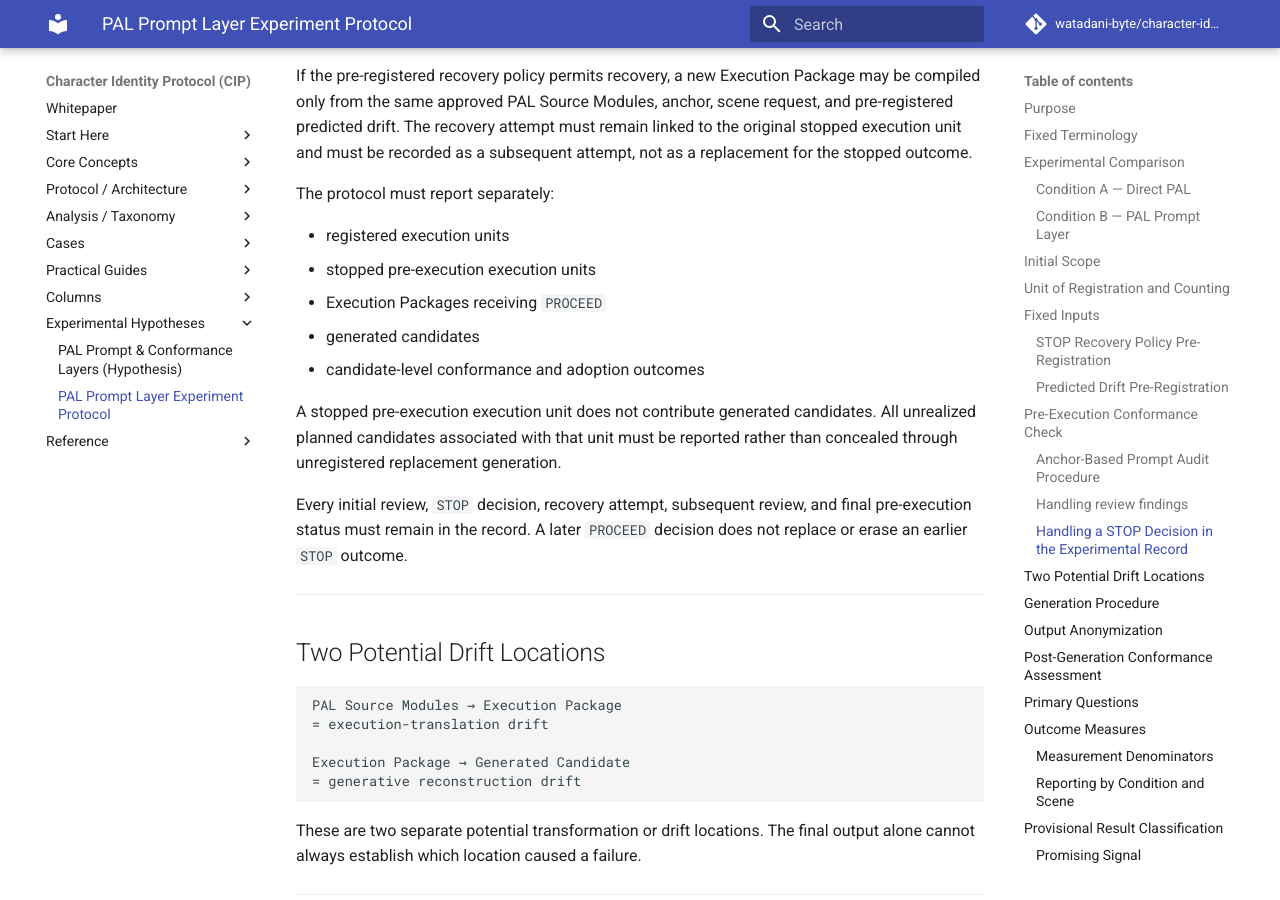
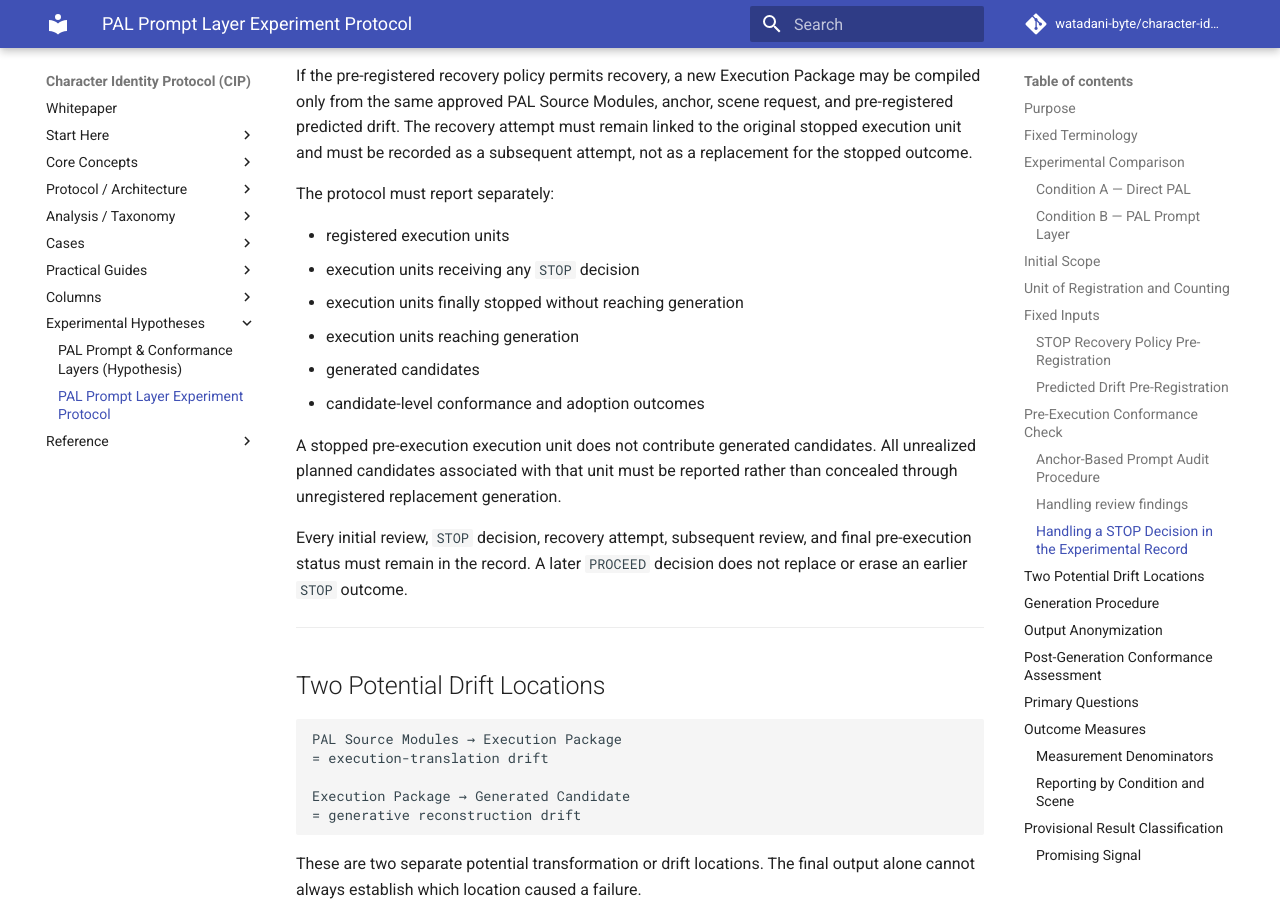
Before and after one commit to watadani-byte/character-identity-protocol, an MkDocs documentation site: the page built from docs/pal_prompt_layer_experiment_protocol.md, in a window 1280 px wide and 900 px high, scrolled down 10343 px. Built offline with MkDocs 1.6.1 and Material for MkDocs 9.7.7, drawn with Linux system fonts in a browser that asks for light colours; comment, search, counter and statistics services are not loaded.

Commit message:
pal_prompt_layer_experiment_protocol.md を更新

```diff
--- a/docs/pal_prompt_layer_experiment_protocol.md
+++ b/docs/pal_prompt_layer_experiment_protocol.md
@@ -365,8 +365,9 @@ If the pre-registered recovery policy permits recovery, a new Execution Package
 The protocol must report separately:
 
 - registered execution units
-- stopped pre-execution execution units
-- Execution Packages receiving `PROCEED`
+- execution units receiving any `STOP` decision
+- execution units finally stopped without reaching generation
+- execution units reaching generation
 - generated candidates
 - candidate-level conformance and adoption outcomes
 
```
